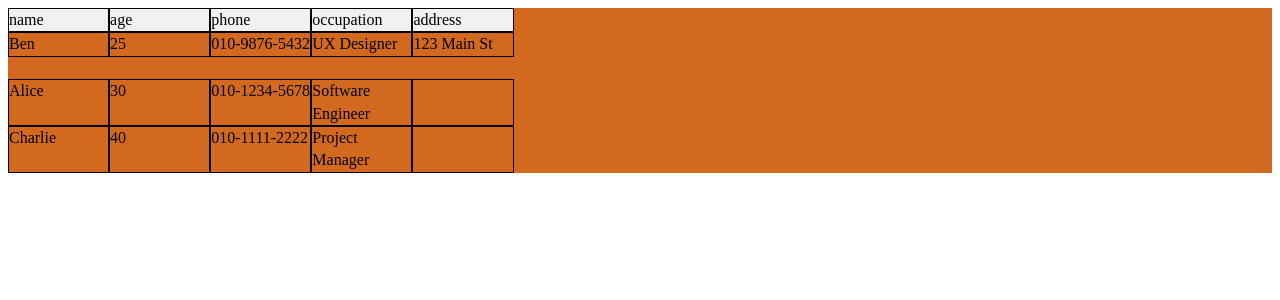
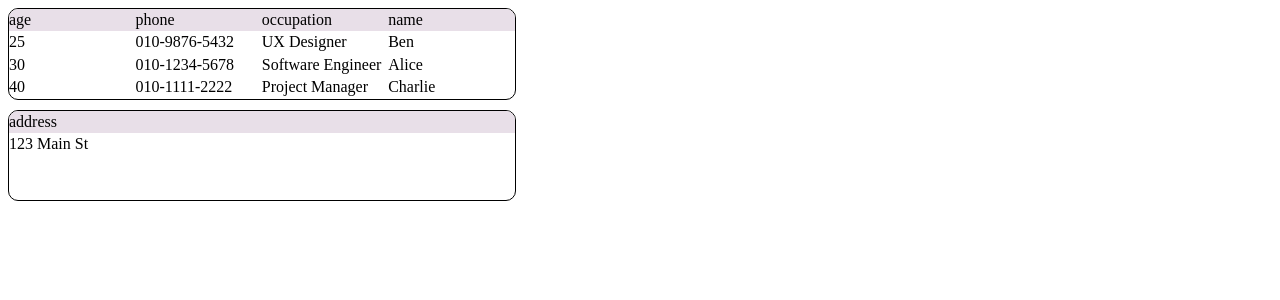
Before and after one commit to ParkBible/react-split-table, a React (Vite) app: page / in a window 1280 px wide. Shown: the top 300 px of the page. Built offline with nearby package versions, Linux system fonts and the light colour scheme.

Commit message:
feat: 테이블 분할 기능 추가

```diff
--- a/src/components/Table.tsx
+++ b/src/components/Table.tsx
@@ -1,36 +1,35 @@
 import { useEffect, useRef } from "react";
-import { Column, TableProp } from "../constants/tableInterfaces";
+import { TableProp } from "../constants/tableInterfaces";
 
 export const Table = (props: {
     info: TableProp;
-    windowWidth: number;
-    onCellOverflowing: () => void;
+    wrapperWidth: number;
+    onCellOverflowing: (tableNum: number) => void;
 }) => {
-    const { columns, rows, rowTitle } = props.info;
+    const { columns, rows } = props.info;
     const tableRef = useRef<HTMLDivElement>(null);
 
     useEffect(() => {
         splitCells();
-    }, []);
+    }, [props.info.columns]);
 
     useEffect(() => {
-        if (!tableRef.current) return;
+        if (!tableRef.current || columns.length === 1) return;
 
         const cells = tableRef.current.querySelectorAll<HTMLDivElement>(".cell");
 
         for (let cell of cells) {
             if (checkIsCellOverflowing(cell)) {
-                props.onCellOverflowing();
+                props.onCellOverflowing(props.info.tableNum);
 
                 return;
             }
         }
-    }, [props.windowWidth]);
+    }, [props.wrapperWidth, props.info.columns]);
 
     const splitCells = () => {
         const columnCount = columns.length;
         const rowCount = rows.length;
-
         const header = tableRef.current?.querySelector<HTMLHeadElement>(".table-header");
         const body = tableRef.current?.querySelector<HTMLDivElement>(".table-body");
         const row = tableRef.current?.querySelectorAll<HTMLDivElement>(".table-row");
@@ -44,10 +43,6 @@ export const Table = (props: {
         });
     }
 
-    const getColumnOrder = (column: Column) => {
-        return column.title === rowTitle ? 0 : column.order;
-    }
-
     const checkIsCellOverflowing = (cell: HTMLDivElement) => {
         const lineHeight = parseFloat(getComputedStyle(cell).lineHeight);
         const line = Math.round(cell.scrollHeight / lineHeight);
@@ -59,7 +54,7 @@ export const Table = (props: {
         <div className="table-wrapper" ref={tableRef}>
             <header className="table-header">
                 {columns.map(column => (
-                    <div key={ column.order } className="column-title cell" style={{ order: getColumnOrder(column) }}>
+                    <div key={ column.order } className="column-title cell" style={{ order: column.order }}>
                         {column.title}
                     </div>
                 ))}
@@ -69,7 +64,7 @@ export const Table = (props: {
                     <div key={ row.order } style={{ order: row.order }}>
                         <div className="table-row">
                             {columns.map(column => (
-                                <div key={column.order} className="cell" style={{ order: getColumnOrder(column) }}>
+                                <div key={column.order} className="cell" style={{ order: column.order }}>
                                     {row[column.title]?.toString()}
                                 </div>
                             ))}
--- a/src/components/TableWrapper.tsx
+++ b/src/components/TableWrapper.tsx
@@ -1,50 +1,108 @@
-import { useEffect, useRef, useState } from "react";
+import { useEffect, useState } from "react";
 import "../styles/table.css";
-import { Column, TableProp, TableWrapperProp } from "../constants/tableInterfaces";
+import { TableProp, TableWrapperProp } from "../constants/tableInterfaces";
 import Table from "./Table";
 
-// 여러 테이블을 감싸는 구조
 export const TableWrapper = (props: TableWrapperProp) => {
-    const { columns, rows, rowTitle } = props;
+    const { columns, rows } = props;
 
-    const [windowWidth, setWindowWidth] = useState(window.innerWidth);
+    const [wrapperWidth, setWrapperWidth] = useState<number>(0);
     const [tablesInfo, setTablesInfo] = useState<TableProp[]>([]);
 
     useEffect(() => {
         setTablesInfo([...tablesInfo, {
-            columns: columns,
+            columns: columns.sort((a, b) => a.order - b.order),
             rows: rows,
-            rowTitle: rowTitle,
-            order: 0
+            tableNum: 0,
         }]);
+    }, []);
 
-        const handleResize = () => {
-            setWindowWidth(window.innerWidth);
-        }
+    useEffect(() => {
+        if (tablesInfo.length === 0) return;
 
-        window.addEventListener("resize", handleResize);
+        const observer = new ResizeObserver(entries => {
+            for (let entry of entries) {
+                const width = entry.contentRect.width;
+                setWrapperWidth(width);
+            }
+        });
+
+        observer.observe(document.querySelector<HTMLDivElement>(".tables-wrapper")!);
 
         return () => {
-            window.removeEventListener("resize", handleResize);
-        }
-    }, []);
+            observer.disconnect();
+        };
+    }, [tablesInfo]);
 
-    const splitTable = () => {
-        console.log("split");
-    }
+    const splitTable = (tableNum: number) => {
+        setTablesInfo(prev => {
+            const targetTableIndex = prev.findIndex(t => t.tableNum === tableNum);
+            if (targetTableIndex === -1) return prev;
+
+            const targetTable = prev[targetTableIndex];
+            const { columns, rows } = targetTable;
+
+            const isLastTable = tableNum === prev.length - 1;
+            const columnCount = columns.length;
+
+            if (columnCount < 2) return prev;
+            const splitIndex = columnCount - 1;
+
+            const firstHalfColumns = columns.slice(0, splitIndex);
+            const secondHalfColumns = columns.slice(splitIndex);
+
+            const firstHalf = {
+                columns: firstHalfColumns,
+                rows,
+                tableNum: tableNum,
+            };
+
+            const secondHalf = {
+                columns: secondHalfColumns,
+                rows,
+                tableNum: tablesInfo.length,
+            };
+
+            const newTablesInfo = JSON.parse(JSON.stringify(prev)) as TableProp[];
+
+            // 마지막 테이블이 아니라면, 그 다음 테이블과 합친다.
+            // 마지막 테이블이라면 테이블 하나를 추가한다.
+            if (!isLastTable) {
+                const nextTable = prev.find(t => t.tableNum === tableNum + 1);
+
+                if (nextTable) {
+                    newTablesInfo[targetTableIndex] = {
+                        ...firstHalf,
+                        columns: firstHalfColumns
+                    };
+
+                    const nextTableColumns = nextTable.columns.concat(secondHalfColumns);
+
+                    newTablesInfo[targetTableIndex + 1] = {
+                        ...nextTable,
+                        columns: nextTableColumns.sort((a, b) => a.order - b.order),
+                    };
+                }
+            } else {
+                newTablesInfo.splice(targetTableIndex, 1, firstHalf, secondHalf);
+            }
+
+            return newTablesInfo;
+        });
+    };
 
     return (
         <div className="tables-wrapper">
             {tablesInfo.map(info => (
                 <Table
-                    key={info.order}
+                    key={info.tableNum}
                     info={info}
-                    windowWidth={windowWidth}
+                    wrapperWidth={wrapperWidth}
                     onCellOverflowing={splitTable}
                 />
             ))}
         </div>
-    )
+    );
 }
 
 export default TableWrapper;
--- a/src/constants/tableInterfaces.ts
+++ b/src/constants/tableInterfaces.ts
@@ -1,11 +1,10 @@
 export interface TableWrapperProp {
     columns: Column[];
     rows: Row[];
-    rowTitle?: string;
 }
 
 export interface TableProp extends TableWrapperProp {
-    order: number;
+    tableNum: number;
 }
 
 export interface Column {
--- a/src/main.tsx
+++ b/src/main.tsx
@@ -1,9 +1,6 @@
-import { StrictMode } from 'react'
 import { createRoot } from 'react-dom/client'
 import App from './components/App.tsx'
 
 createRoot(document.getElementById('root')!).render(
-    <StrictMode>
-        <App/>
-    </StrictMode>
+    <App/>
 )
--- a/src/styles/table.css
+++ b/src/styles/table.css
@@ -1,15 +1,15 @@
-.tables-wrapper {
-    background-color: chocolate;
-}
-
 .table-wrapper {
+    border: 1px solid black;
+    border-radius: 10px;
     border-collapse: collapse;
     width: 40%;
+    margin-bottom: 10px;
+    overflow: hidden;
 }
 
 .table-wrapper header {
     display: grid;
-    background-color: #f0f0f0;
+    background-color: #e8dfe8;
 }
 
 .table-wrapper .table-body {
@@ -21,6 +21,5 @@
 }
 
 .table-wrapper .cell {
-    border: 1px solid black;
     line-height: 1.4;
 }
```
